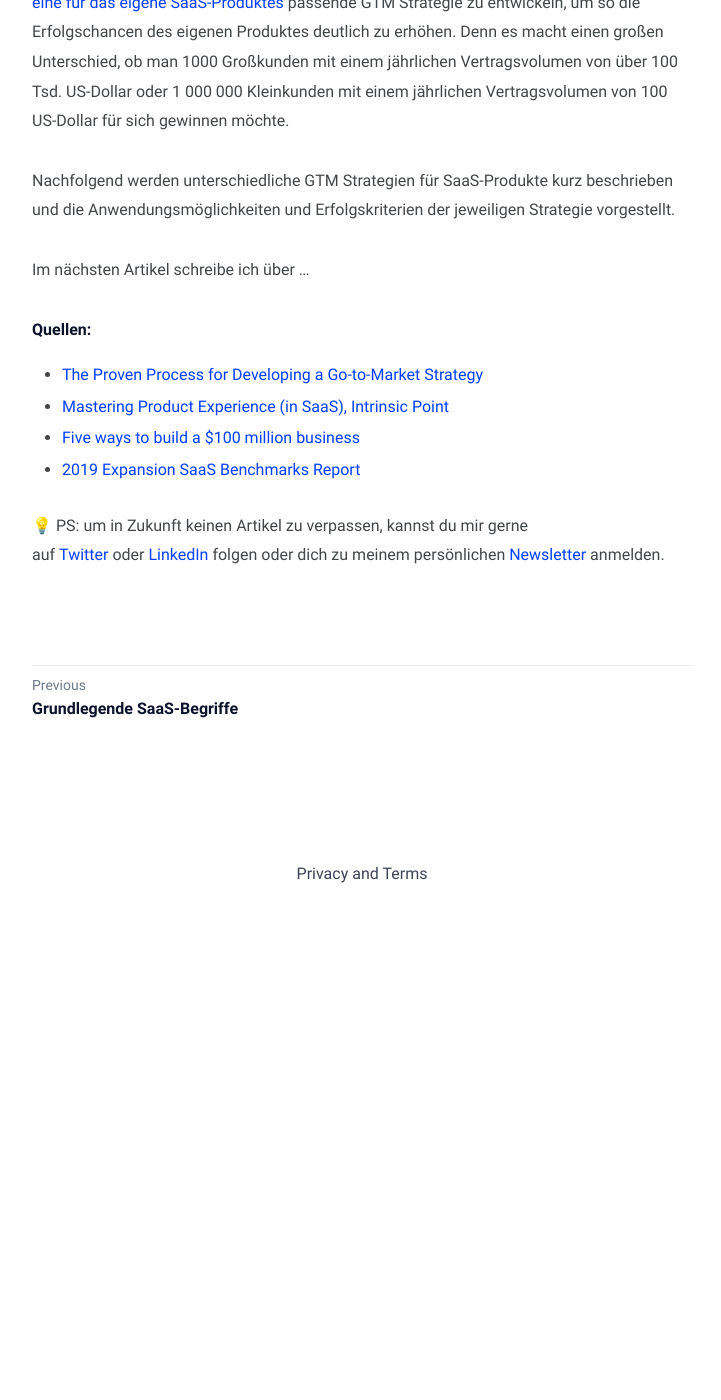
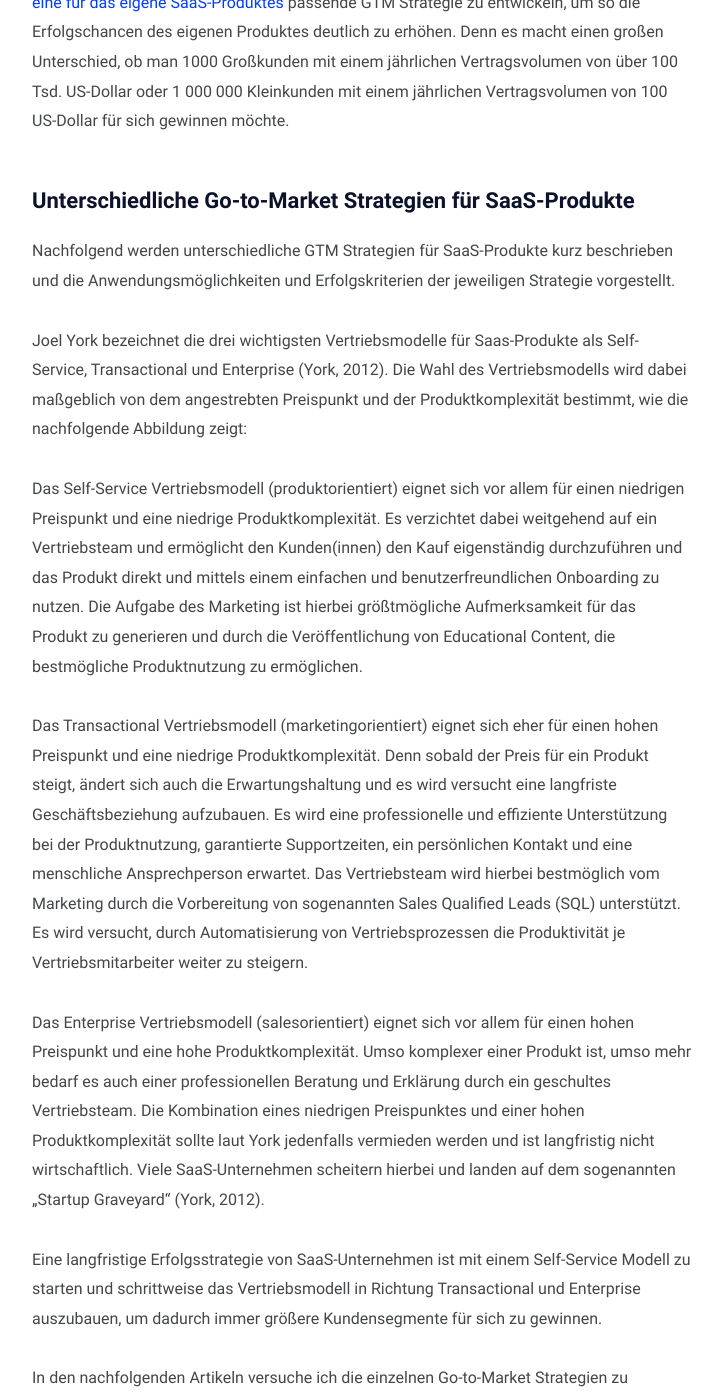
Before and after one commit to mariostnr/website, a Jekyll site: the page built from _posts/2021-05-14-saas-go-to-market-strategien.md, in a window 1280 px wide and 1400 px high, scrolled down 2549 px. Shown: the whole window, without its empty margins (278-999 px from the left). Built offline with Jekyll 4.4.1, drawn with Linux system fonts in a browser that asks for light colours; before the commit the page ends 3469 px from its top, so only the background shows below that; some of the changed text lies outside the part shown.

Commit message:
Update Blog “2021-05-14-saas-go-to-market-strategien”

```diff
--- a/_posts/2021-05-14-saas-go-to-market-strategien.md
+++ b/_posts/2021-05-14-saas-go-to-market-strategien.md
@@ -34,9 +34,21 @@
 
 Es gilt, [je nach dem angestrebten Zielmarkt, der Zielgruppe(n) und der Produktkomplexität eine für das eigene SaaS-Produktes](https://christophjanz.blogspot.com/2014/10/five-ways-to-build-100-million-business.html) passende GTM Strategie zu entwickeln, um so die Erfolgschancen des eigenen Produktes deutlich zu erhöhen. Denn es macht einen großen Unterschied, ob man 1000 Großkunden mit einem jährlichen Vertragsvolumen von über 100 Tsd. US-Dollar oder 1 000 000 Kleinkunden mit einem jährlichen Vertragsvolumen von 100 US-Dollar für sich gewinnen möchte.
 
+## Unterschiedliche Go-to-Market Strategien für SaaS-Produkte
+
 Nachfolgend werden unterschiedliche GTM Strategien für SaaS-Produkte kurz beschrieben und die Anwendungsmöglichkeiten und Erfolgskriterien der jeweiligen Strategie vorgestellt.
 
-Im nächsten Artikel schreibe ich über ...
+Joel York bezeichnet die drei wichtigsten Vertriebsmodelle für Saas-Produkte als Self-Service, Transactional und Enterprise (York, 2012). Die Wahl des Vertriebsmodells wird dabei maßgeblich von dem angestrebten Preispunkt und der Produktkomplexität bestimmt, wie die nachfolgende Abbildung zeigt:
+
+Das Self-Service Vertriebsmodell (produktorientiert) eignet sich vor allem für einen niedrigen Preispunkt und eine niedrige Produktkomplexität. Es verzichtet dabei weitgehend auf ein Vertriebsteam und ermöglicht den Kunden(innen) den Kauf eigenständig durchzuführen und das Produkt direkt und mittels einem einfachen und benutzerfreundlichen Onboarding zu nutzen. Die Aufgabe des Marketing ist hierbei größtmögliche Aufmerksamkeit für das Produkt zu generieren und durch die Veröffentlichung von Educational Content, die bestmögliche Produktnutzung zu ermöglichen.
+
+Das Transactional Vertriebsmodell (marketingorientiert) eignet sich eher für einen hohen Preispunkt und eine niedrige Produktkomplexität. Denn sobald der Preis für ein Produkt steigt, ändert sich auch die Erwartungshaltung und es wird versucht eine langfriste Geschäftsbeziehung aufzubauen. Es wird eine professionelle und effiziente Unterstützung bei der Produktnutzung, garantierte Supportzeiten, ein persönlichen Kontakt und eine menschliche Ansprechperson erwartet. Das Vertriebsteam wird hierbei bestmöglich vom Marketing durch die Vorbereitung von sogenannten Sales Qualified Leads (SQL) unterstützt. Es wird versucht, durch Automatisierung von Vertriebsprozessen die Produktivität je Vertriebsmitarbeiter weiter zu steigern.
+
+Das Enterprise Vertriebsmodell (salesorientiert) eignet sich vor allem für einen hohen Preispunkt und eine hohe Produktkomplexität. Umso komplexer einer Produkt ist, umso mehr bedarf es auch einer professionellen Beratung und Erklärung durch ein geschultes Vertriebsteam. Die Kombination eines niedrigen Preispunktes und einer hohen Produktkomplexität sollte laut York jedenfalls vermieden werden und ist langfristig nicht wirtschaftlich. Viele SaaS-Unternehmen scheitern hierbei und landen auf dem sogenannten „Startup Graveyard“ (York, 2012).
+
+Eine langfristige Erfolgsstrategie von SaaS-Unternehmen ist mit einem Self-Service Modell zu starten und schrittweise das Vertriebsmodell in Richtung Transactional und Enterprise auszubauen, um dadurch immer größere Kundensegmente für sich zu gewinnen.
+
+In den nachfolgenden Artikeln versuche ich die einzelnen Go-to-Market Strategien zu beschreiben und zu vergleichen.
 
 **Quellen:**
 
```
